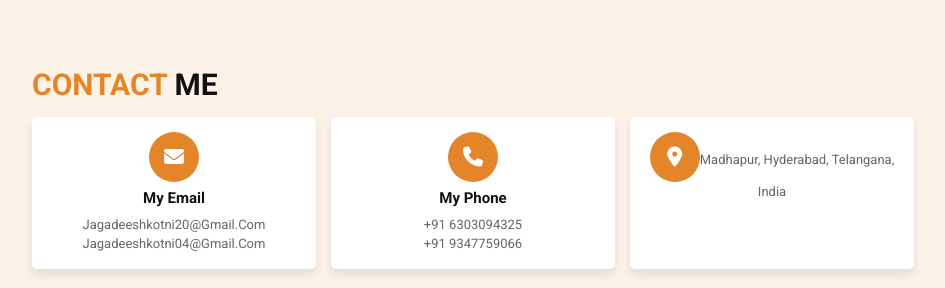
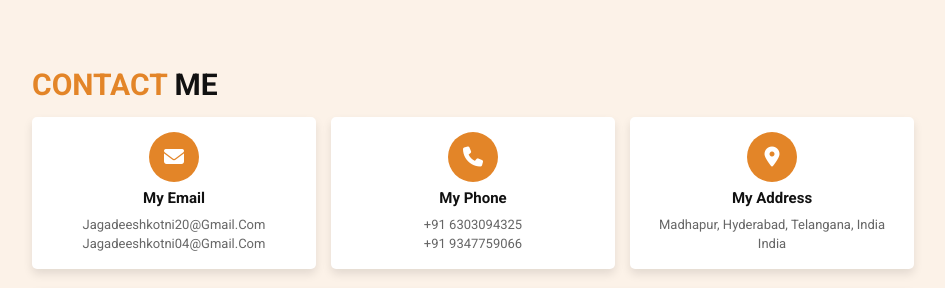
Before and after one commit to KotniJagadeesh20/Jagadeesh_Portifolio_React, a React (Vite) app: page / in a window 1280 px wide. Shown: the part 5480-5768 px from the top of the page, without its empty margins (317-1262 px from the left). Built offline with nearby package versions, Linux system fonts and the light colour scheme.

Commit message:
package.json chnages

```diff
--- a/src/Components/My_Portifolio.jsx
+++ b/src/Components/My_Portifolio.jsx
@@ -452,10 +452,10 @@ const My_Portfolio = () => {
             <p>+91 9347759066</p>
           </div>
           <div className="icons">
-            <p>
-  <i className="fas fa-map-marker-alt"></i>
-  <span>Madhapur, Hyderabad, Telangana, India</span>
-</p>
+            <i className="fas fa-map-marker-alt"></i>
+            <h3>My address</h3>
+            <p>Madhapur, Hyderabad, Telangana, India</p>
+            <p>India</p>
           </div>
         </div>
 
```
